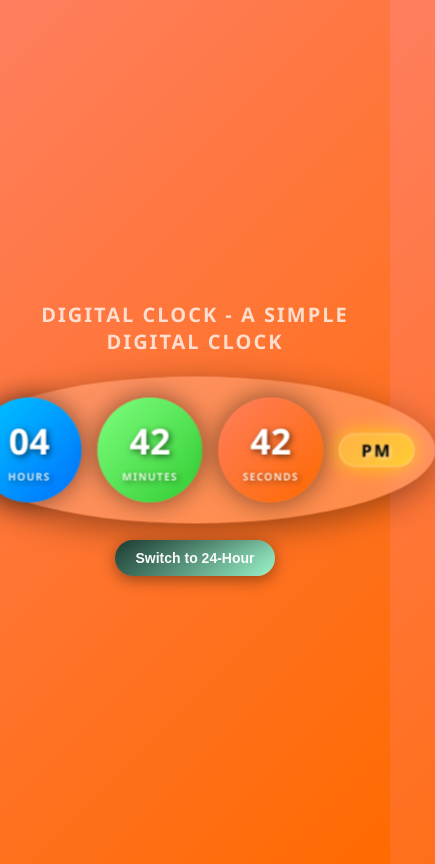
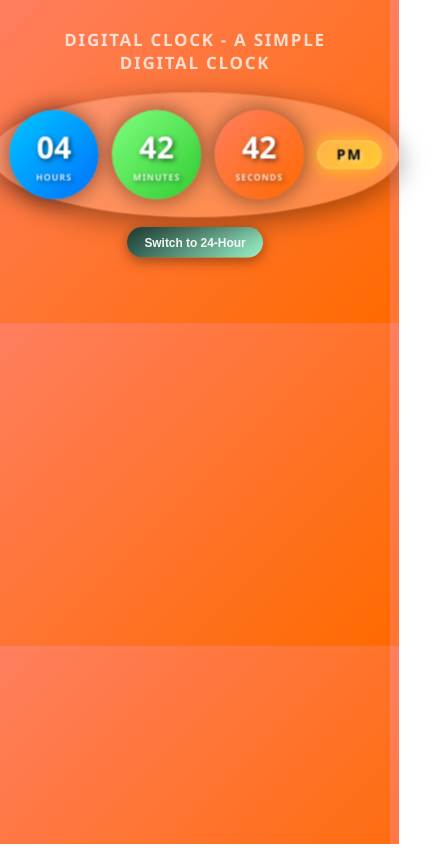
Before and after one commit to sunnyrebel286/Digital-Clock, a plain HTML site: page index.html in a window 390 px wide. Shown: the whole page, 435 px wide, since content can reach past the window. Drawn offline with Linux system fonts and the light colour scheme.

Commit message:
Update styles.css

```diff
--- a/styles.css
+++ b/styles.css
@@ -172,8 +172,12 @@ h1 {
 
 @media (max-width: 600px) {
   body {
-    padding: 10px;
+    transform: scale(0.85);
+    transform-origin: top center;
+    height: auto;
+    padding: 20px 0;
   }
+
 
   h1 {
     font-size: 20px;
@@ -210,7 +214,7 @@ h1 {
   }
 
   #toggleFormat {
-    margin-top: 20px;
+    margin-top: 15px;
     font-size: 14px;
     padding: 10px 20px;
   }
```
